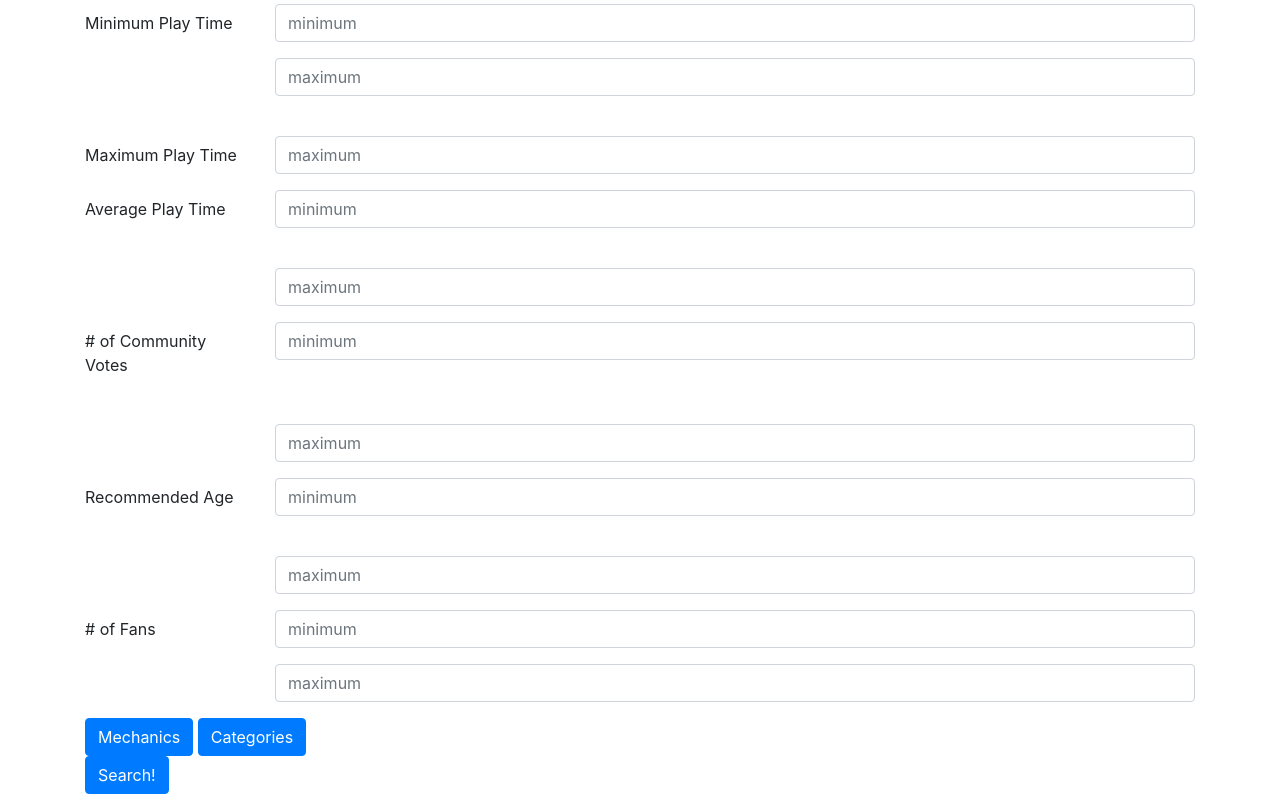
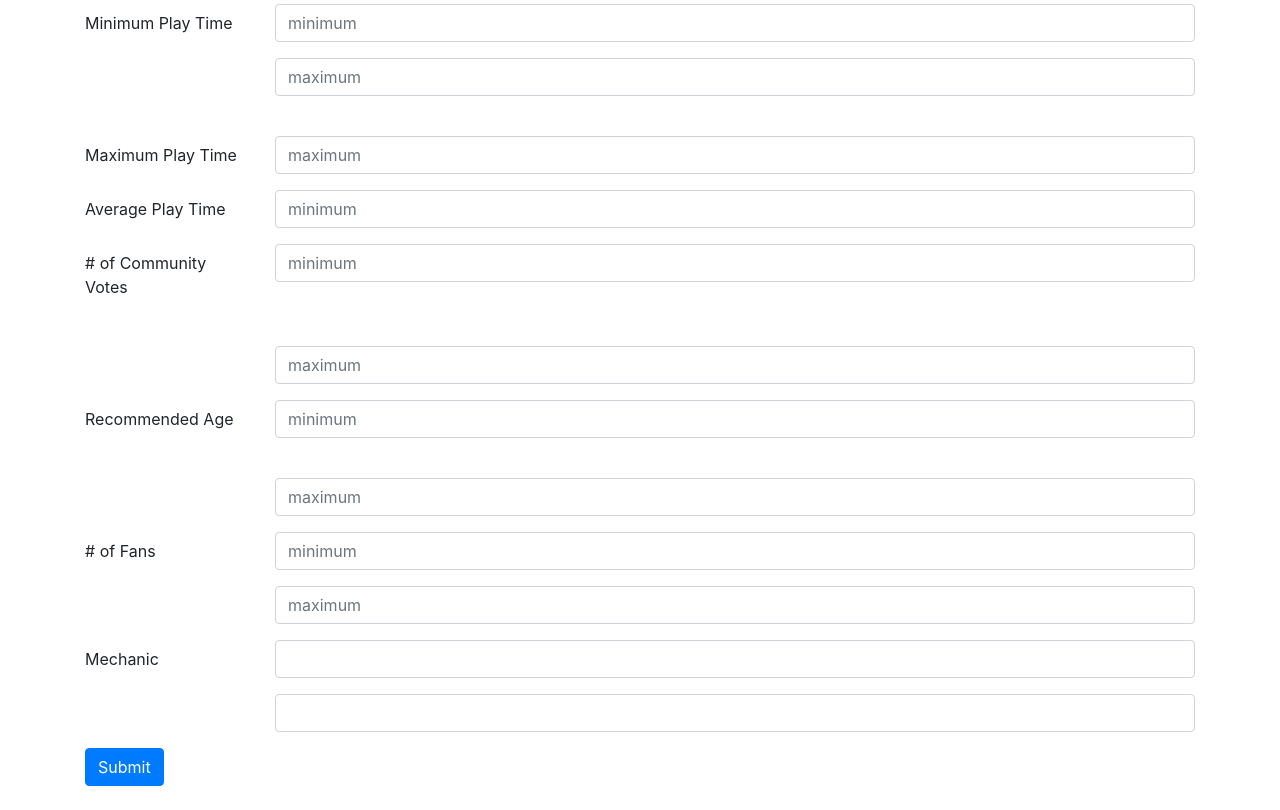
Before and after one commit to cplant1776/board-game-selector, a Python web app: template src/main/resources/templates/search.html in a window 1280 px wide. Shown: the part 628-1438 px from the top of the page. After the commit the page ends 1414 px from the top, so only its background shows below. Run offline with Jinja, Linux system fonts and the light colour scheme; the template is opened without the code that fills it, so the values that code supplies are empty; some libraries are stand-ins or nearby versions.

Commit message:
Tied form submission to backend query

```diff
--- a/src/main/resources/templates/js/index.js
+++ b/src/main/resources/static/js/search.js
@@ -1,3 +1,12 @@
+$("#submissionBtn").click(function()
+    {
+        // Get form parameters
+        values = $("form").serialize();
+        // Redirect to url
+        window.location.href = "http://localhost:8080/query?" + values;
+    }
+);
+
 
 
 $(document).ready(function() {
--- a/src/main/resources/templates/search.html
+++ b/src/main/resources/templates/search.html
@@ -10,7 +10,7 @@
   <link rel="stylesheet" href="https://stackpath.bootstrapcdn.com/bootstrap/4.3.1/css/bootstrap.min.css"
         integrity="sha384-ggOyR0iXCbMQv3Xipma34MD+dH/1fQ784/j6cY/iJTQUOhcWr7x9JvoRxT2MZw1T" crossorigin="anonymous">
 
-  <link rel="stylesheet" href="css/index.css">
+  <link rel="stylesheet" href="css/search.css">
 
   <title>Hello, world!</title>
 </head>
@@ -21,125 +21,125 @@
   <h1 class="text-center">Search Filters</h1>
   <br>
   <br>
-  <form method="post">
+  <form action="http://localhost:8080/query" method="get">
 
     <!-- Range filters -->
     <div class="form-group row">
       <label for="rank_min" class="col-sm-2 col-form-label">Rank</label>
       <div class="col-sm-10">
-        <input type="text" class="form-control" id="rank_min" placeholder="minimum">
+        <input name="minRank" type="text" class="form-control" id="rank_min" placeholder="minimum">
       </div>
     </div>
 
     <div class="form-group row">
       <label for="rank_max" class="col-sm-2 col-form-label"></label>
       <div class="col-sm-10">
-        <input type="text" class="form-control" id="rank_max" placeholder="maximum">
+        <input name="maxRank" type="text" class="form-control" id="rank_max" placeholder="maximum">
       </div>
     </div>
+
     <br>
     <div class="form-group row">
       <label for="num_players_min" class="col-sm-2 col-form-label">Number of Players</label>
       <div class="col-sm-10">
-        <input type="text" class="form-control" id="num_players_min" placeholder="minimum">
+        <input name="minNumOfPlayers" type="text" class="form-control" id="num_players_min" placeholder="minimum">
       </div>
     </div>
 
     <div class="form-group row">
       <label for="num_players_max" class="col-sm-2 col-form-label"></label>
       <div class="col-sm-10">
-        <input type="text" class="form-control" id="num_players_max" placeholder="maximum">
+        <input name="maxNumOfPlayers" type="text" class="form-control" id="num_players_max" placeholder="maximum">
       </div>
     </div>
+
     <br>
     <div class="form-group row">
       <label for="year_min" class="col-sm-2 col-form-label">Year Published</label>
       <div class="col-sm-10">
-        <input type="text" class="form-control" id="year_min" placeholder="minimum">
+        <input name="minYearPublished" type="text" class="form-control" id="year_min" placeholder="minimum">
       </div>
     </div>
 
     <div class="form-group row">
       <label for="year_max" class="col-sm-2 col-form-label"></label>
       <div class="col-sm-10">
-        <input type="text" class="form-control" id="year_max" placeholder="maximum">
+        <input name="maxYearPublished" type="text" class="form-control" id="year_max" placeholder="maximum">
       </div>
     </div>
+
     <br>
     <div class="form-group row">
       <label for="avg_play_time_min" class="col-sm-2 col-form-label">Average Play Time</label>
       <div class="col-sm-10">
-        <input type="text" class="form-control" id="avg_play_time_min" placeholder="minimum">
+        <input name="minAvgPlayTime" type="text" class="form-control" id="avg_play_time_min" placeholder="minimum">
       </div>
     </div>
 
     <div class="form-group row">
       <label for="avg_play_time_max" class="col-sm-2 col-form-label"></label>
       <div class="col-sm-10">
-        <input type="text" class="form-control" id="avg_play_time_max" placeholder="maximum">
+        <input name="maxAvgPlayTime" type="text" class="form-control" id="avg_play_time_max" placeholder="maximum">
       </div>
     </div>
+
     <br>
     <div class="form-group row">
       <label for="min_play_time_min" class="col-sm-2 col-form-label">Minimum Play Time</label>
       <div class="col-sm-10">
-        <input type="text" class="form-control" id="min_play_time_min" placeholder="minimum">
+        <input name="minMinPlayTime" type="text" class="form-control" id="min_play_time_min" placeholder="minimum">
       </div>
     </div>
 
     <div class="form-group row">
       <label for="min_play_time_max" class="col-sm-2 col-form-label"></label>
       <div class="col-sm-10">
-        <input type="text" class="form-control" id="min_play_time_max" placeholder="maximum">
+        <input name="maxMinPlayTime" type="text" class="form-control" id="min_play_time_max" placeholder="maximum">
       </div>
     </div>
+
     <br>
     <div class="form-group row">
       <label for="max_play_time_min" class="col-sm-2 col-form-label">Maximum Play Time</label>
       <div class="col-sm-10">
-        <input type="text" class="form-control" id="max_play_time_min" placeholder="maximum">
+        <input name="minMaxPlayTime" type="text" class="form-control" id="max_play_time_min" placeholder="maximum">
       </div>
     </div>
 
     <div class="form-group row">
-      <label for="avg_play_time_min" class="col-sm-2 col-form-label">Average Play Time</label>
+      <label for="max_play_time_max" class="col-sm-2 col-form-label">Average Play Time</label>
       <div class="col-sm-10">
-        <input type="text" class="form-control" id="avg_play_time_min" placeholder="minimum">
-      </div>
-    </div>
-    <br>
-    <div class="form-group row">
-      <label for="avg_play_time_max" class="col-sm-2 col-form-label"></label>
-      <div class="col-sm-10">
-        <input type="text" class="form-control" id="avg_play_time_max" placeholder="maximum">
+        <input name="maxMaxPlayTime" type="text" class="form-control" id="max_play_time_max" placeholder="minimum">
       </div>
     </div>
 
     <div class="form-group row">
       <label for="num_votes_min" class="col-sm-2 col-form-label"># of Community Votes</label>
       <div class="col-sm-10">
-        <input type="text" class="form-control" id="num_votes_min" placeholder="minimum">
+        <input name="minVotes" type="text" class="form-control" id="num_votes_min" placeholder="minimum">
       </div>
     </div>
+
     <br>
     <div class="form-group row">
       <label for="num_votes_max" class="col-sm-2 col-form-label"></label>
       <div class="col-sm-10">
-        <input type="text" class="form-control" id="num_votes_max" placeholder="maximum">
+        <input name="maxVotes" type="text" class="form-control" id="num_votes_max" placeholder="maximum">
       </div>
     </div>
 
     <div class="form-group row">
       <label for="age_min" class="col-sm-2 col-form-label">Recommended Age</label>
       <div class="col-sm-10">
-        <input type="text" class="form-control" id="age_min" placeholder="minimum">
+        <input name="minAge" type="text" class="form-control" id="age_min" placeholder="minimum">
       </div>
     </div>
+
     <br>
     <div class="form-group row">
       <label for="age_max" class="col-sm-2 col-form-label"></label>
       <div class="col-sm-10">
-        <input type="text" class="form-control" id="age_max" placeholder="maximum">
+        <input name="maxAge" type="text" class="form-control" id="age_max" placeholder="maximum">
       </div>
     </div>
 
@@ -147,85 +147,103 @@
     <div class="form-group row">
       <label for="fans_min" class="col-sm-2 col-form-label"># of Fans</label>
       <div class="col-sm-10">
-        <input type="text" class="form-control" id="fans_min" placeholder="minimum">
+        <input name="minFans" type="text" class="form-control" id="fans_min" placeholder="minimum">
       </div>
     </div>
 
     <div class="form-group row">
       <label for="fans_max" class="col-sm-2 col-form-label"></label>
       <div class="col-sm-10">
-        <input type="text" class="form-control" id="fans_max" placeholder="maximum">
+        <input name="maxFans" type="text" class="form-control" id="fans_max" placeholder="maximum">
       </div>
     </div>
 
 
+<!--      PLACEHOLDER -->
+      <div class="form-group row">
+          <label for="mechanic" class="col-sm-2 col-form-label">Mechanic</label>
+          <div class="col-sm-10">
+              <input name="mechanic" type="text" class="form-control" id="mechanic" placeholder="">
+          </div>
+      </div>
 
-    <!-- Mechanics modal button -->
-    <button type="button" class="btn btn-primary" data-toggle="modal" data-target="#mechanics_modal">
-      Mechanics
-    </button>
-
-    <!-- Mechanics Modal -->
-    <div class="modal fade" id="mechanics_modal" tabindex="-1" role="dialog" aria-labelledby="mechanics_modal_label"
-         aria-hidden="true">
-      <div class="modal-dialog" role="document">
-        <div class="modal-content">
-          <div class="modal-header">
-            <h5 class="modal-title" id="mechanics_modal_label">Modal title</h5>
-            <button type="button" class="close" data-dismiss="modal" aria-label="Close">
-              <span aria-hidden="true">&times;</span>
-            </button>
+      <div class="form-group row">
+          <label for="category" class="col-sm-2 col-form-label"></label>
+          <div class="col-sm-10">
+              <input name="category" type="text" class="form-control" id="category" placeholder="">
           </div>
-          <div class="modal-body">
-            <ul class="checkbox-grid" id="categories_grid">
-            </ul>
-          </div>
-          <div class="modal-footer">
-            <button type="button" class="btn btn-secondary" data-dismiss="modal">Close</button>
-            <button type="button" class="btn btn-primary">Save changes</button>
-          </div>
-        </div>
       </div>
-    </div>
 
 
-    <!-- Categories modal button -->
-    <button type="button" class="btn btn-primary" data-toggle="modal" data-target="#categories_modal">
-      Categories
-    </button>
 
-    <!-- Categories Modal -->
-    <div class="modal fade" id="categories_modal" tabindex="-1" role="dialog" aria-labelledby="categories_modal_label"
-         aria-hidden="true">
-      <div class="modal-dialog" role="document">
-        <div class="modal-content">
-          <div class="modal-header">
-            <h5 class="modal-title" id="categories_modal_label">Modal title</h5>
-            <button type="button" class="close" data-dismiss="modal" aria-label="Close">
-              <span aria-hidden="true">&times;</span>
-            </button>
-          </div>
-          <div class="modal-body">
-            <ul class="checkbox-grid" id="mechanics_grid">
-            </ul>
-          </div>
-          <div class="modal-footer">
-            <button type="button" class="btn btn-secondary" data-dismiss="modal">Close</button>
-            <button type="button" class="btn btn-primary">Save changes</button>
-          </div>
-        </div>
-      </div>
-    </div>
+<!--    &lt;!&ndash; Mechanics modal button &ndash;&gt;-->
+<!--    <button type="button" class="btn btn-primary" data-toggle="modal" data-target="#mechanics_modal">-->
+<!--      Mechanics-->
+<!--    </button>-->
 
-    <div class="form-group row">
-      <div class="col-sm-10">
-        <button type="submit" class="btn btn-primary">Search!</button>
-      </div>
-    </div>
+<!--    &lt;!&ndash; Mechanics Modal &ndash;&gt;-->
+<!--    <div class="modal fade" id="mechanics_modal" tabindex="-1" role="dialog" aria-labelledby="mechanics_modal_label"-->
+<!--         aria-hidden="true">-->
+<!--      <div class="modal-dialog" role="document">-->
+<!--        <div class="modal-content">-->
+<!--          <div class="modal-header">-->
+<!--            <h5 class="modal-title" id="mechanics_modal_label">Modal title</h5>-->
+<!--            <button type="button" class="close" data-dismiss="modal" aria-label="Close">-->
+<!--              <span aria-hidden="true">&times;</span>-->
+<!--            </button>-->
+<!--          </div>-->
+<!--          <div class="modal-body">-->
+<!--            <ul class="checkbox-grid" id="categories_grid">-->
+<!--            </ul>-->
+<!--          </div>-->
+<!--          <div class="modal-footer">-->
+<!--            <button type="button" class="btn btn-secondary" data-dismiss="modal">Close</button>-->
+<!--            <button type="button" class="btn btn-primary">Save changes</button>-->
+<!--          </div>-->
+<!--        </div>-->
+<!--      </div>-->
+<!--    </div>-->
+
+
+<!--    &lt;!&ndash; Categories modal button &ndash;&gt;-->
+<!--    <button type="button" class="btn btn-primary" data-toggle="modal" data-target="#categories_modal">-->
+<!--      Categories-->
+<!--    </button>-->
+
+<!--    &lt;!&ndash; Categories Modal &ndash;&gt;-->
+<!--    <div class="modal fade" id="categories_modal" tabindex="-1" role="dialog" aria-labelledby="categories_modal_label"-->
+<!--         aria-hidden="true">-->
+<!--      <div class="modal-dialog" role="document">-->
+<!--        <div class="modal-content">-->
+<!--          <div class="modal-header">-->
+<!--            <h5 class="modal-title" id="categories_modal_label">Modal title</h5>-->
+<!--            <button type="button" class="close" data-dismiss="modal" aria-label="Close">-->
+<!--              <span aria-hidden="true">&times;</span>-->
+<!--            </button>-->
+<!--          </div>-->
+<!--          <div class="modal-body">-->
+<!--            <ul class="checkbox-grid" id="mechanics_grid">-->
+<!--            </ul>-->
+<!--          </div>-->
+<!--          <div class="modal-footer">-->
+<!--            <button type="button" class="btn btn-secondary" data-dismiss="modal">Close</button>-->
+<!--            <button type="button" class="btn btn-primary">Save changes</button>-->
+<!--          </div>-->
+<!--        </div>-->
+<!--      </div>-->
+<!--    </div>-->
+
+<!--    <div class="form-group row">-->
+<!--      <div class="col-sm-10">-->
+<!--        <button type="submit" class="btn btn-primary">Search!</button>-->
+<!--      </div>-->
+<!--    </div>-->
 
 
 
   </form>
+
+    <button type="button" class="btn btn-primary" id="submissionBtn">Submit</button>
 </div>
 
 <!-- Optional JavaScript -->
@@ -239,7 +257,7 @@
 <script src="https://stackpath.bootstrapcdn.com/bootstrap/4.3.1/js/bootstrap.min.js"
         integrity="sha384-JjSmVgyd0p3pXB1rRibZUAYoIIy6OrQ6VrjIEaFf/nJGzIxFDsf4x0xIM+B07jRM"
         crossorigin="anonymous"></script>
-<script src="js/index.js"></script>
+<script src="js/search.js"></script>
 </body>
 
 </html>
```
Also changed, not shown: README.md, src/main/resources/static/css/game.css (renamed from src/main/resources/templates/css/game.css), src/main/resources/static/css/result.css (added), src/main/resources/static/css/search.css (renamed from src/main/resources/templates/css/index.css), src/main/resources/static/img/placeholder.jpg (renamed from src/main/resources/templates/assets/img/placeholder.jpg), src/main/resources/static/img/placeholder_sm.jpg (renamed from src/main/resources/templates/assets/img/placeholder_sm.jpg), src/main/resources/static/js/game.js (renamed from src/main/resources/templates/js/game.js), src/main/resources/static/js/handlebars-v4.1.2.js (renamed from src/main/resources/templates/js/handlebars-v4.1.2.js), src/main/resources/static/js/result.js (renamed from src/main/resources/templates/js/result.js), 3 other files.
